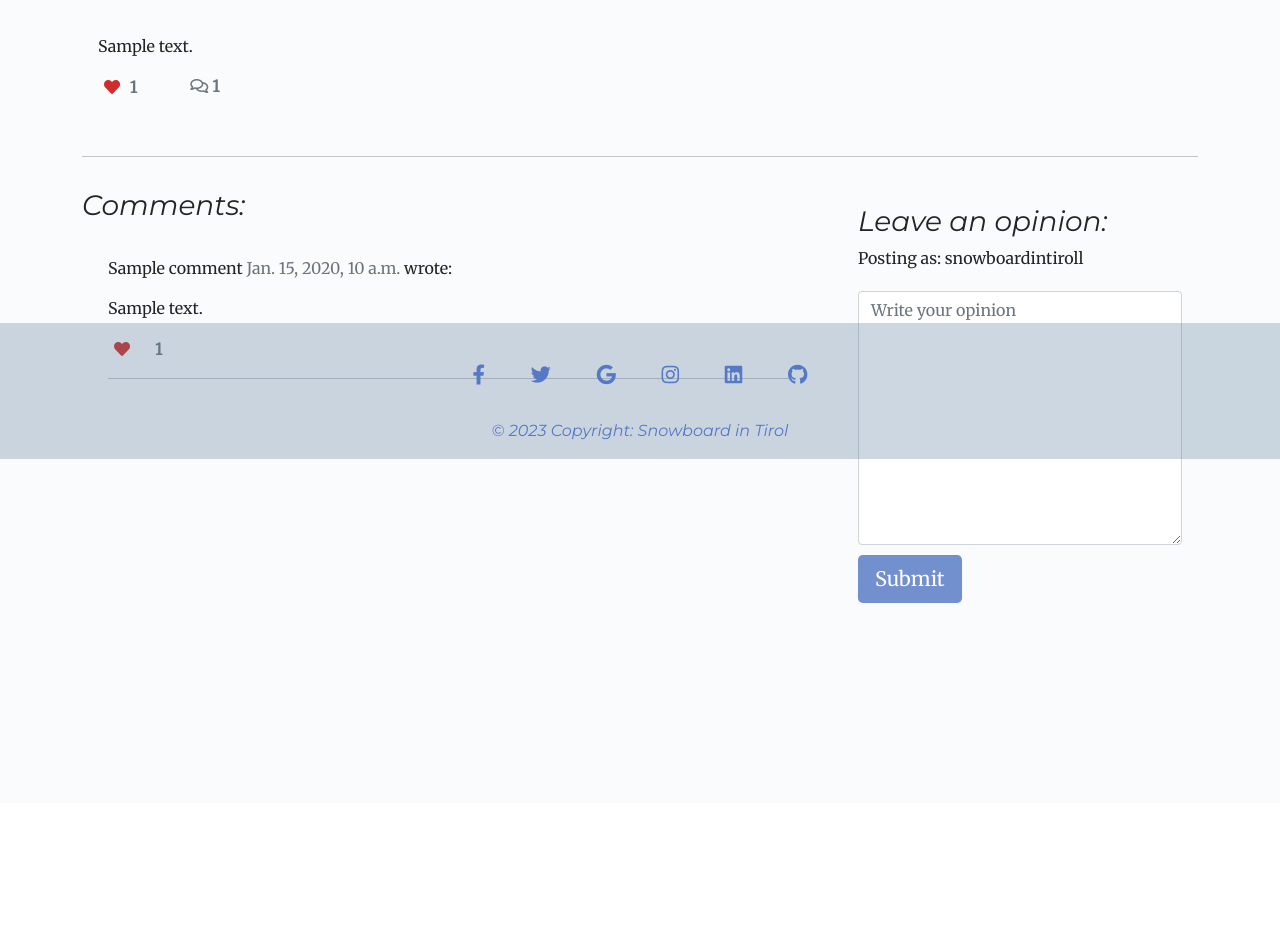
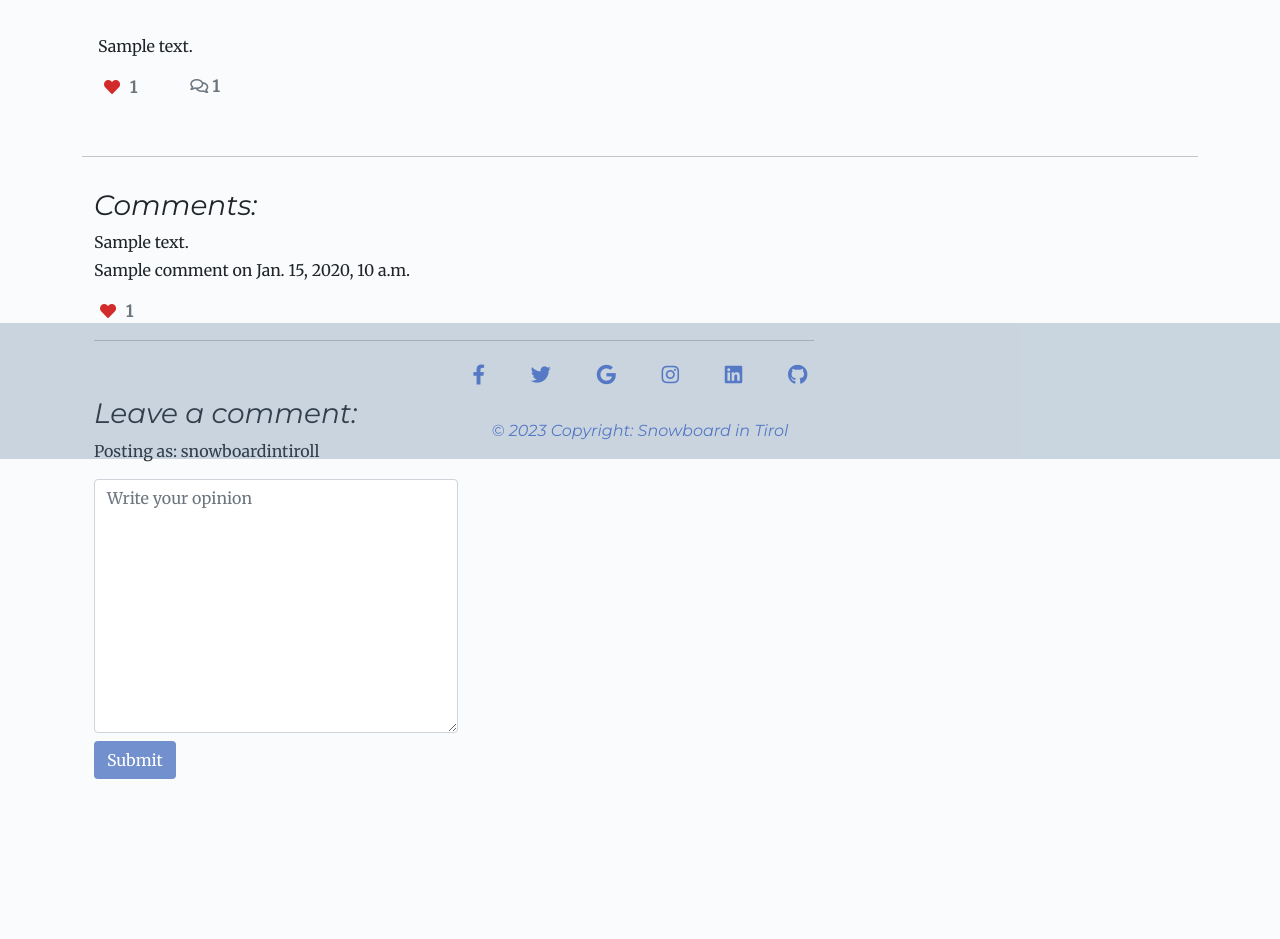
Before and after one commit to FlorinDorneanu/snowboard-in-tirol, a Django app: a page that uses templates/post_detail.html in a window 1280 px wide. Shown: the part 341-1280 px from the top of the page. Before the commit the page ends 944 px from the top, so only its background shows below. Run offline with Django 3.2, Linux system fonts and the light colour scheme; a user stored in the database is signed in; data comes from the database, SQL or seed files in the repository; tables that the repository leaves empty hold one stand-in row (values such as "Sample post"); some libraries are stand-ins or nearby versions.

Commit message:
Build: Implement CRUD functionality for comments and associated css

```diff
--- a/static/css/style.css
+++ b/static/css/style.css
@@ -219,3 +219,13 @@ div.text-center.p-3 {
 .fa-triangle-exclamation {
     font-size: 10em;
 }
+
+.btn.btn-sm.btn-edit {
+    background-color: rgb(60, 151, 60);
+    color: white;
+}
+
+.btn.btn-sm.btn-delete {
+    background-color: rgb(208, 32, 32);
+    color: white;
+}
--- a/templates/post_detail.html
+++ b/templates/post_detail.html
@@ -69,28 +69,27 @@
             <hr>
         </div>
     </div>
+    <div class="container">
         <div class="row">
-        <div class="col-md-8 card mb-4  mt-3 ">
+            <div class="card-container col-lg-8 mb-4 mt-3">
                 <h3>Comments:</h3>
-            <div class="card-body">
-                <!-- We want a for loop inside the empty control tags to iterate through each comment in comments -->
+                <div>
+                {% if comments %}
                     {% for comment in comments %}
-                <div class="comments" style="padding: 10px;">
-                    <p class="font-weight-bold">
-                        <!-- The commenter's name goes here. Check the model if you're not sure what that is -->
-                        {{ comment.name }}
-                        <span class=" text-muted font-weight-normal">
-                            <!-- The comment's created date goes here -->
-                            {{ comment.created_on }}
-                        </span> wrote:
+                        <div class="comments">
+                            <div>
+                                {{ comment.body | linebreaksbr }}
+                            </div>
+                            <div>
+                                <p class="post-icon mt-1">{{ comment.name }} on
+                                    <span>{{ comment.created_on }}</span>
                                 </p>
-                    <!-- The body of the comment goes before the | -->
-                    {{ comment.body | linebreaks }}
+                            </div>
                             {% if user.is_authenticated %}
                             <!-- Start like comment -->
-                           <div class="row comment-likes-section">
-                    <div class="col-1">
+                                        <div class="col-1 ">
                                             <strong>
+                                                {% if user.is_authenticated %}
                                                 <form class="d-inline" action="{% url 'comment_like' comment.id %}" method="POST">
                                                         {% csrf_token %}
                                                         {% if comment.likes.exists %}
@@ -99,56 +98,54 @@
                                                         <button type="submit" class="btn-like"><i class="far fa-heart"></i></button>
                                                         {% endif %}
                                                     </form>
+                                                    {% else %}
+                                                    <span class="text-secondary"><i class="far fa-heart"></i></span>
+                                                    {% endif %}
+                                                    <span class="text-secondary likes-count">{{ comment.likes.count }}</span>
+                                                {% endif %}
                                             </strong>
                                         </div>
-                    <div class="col-1 d-flex align-items-center" style="padding: 0;">
-                        <strong>
-                        <span class="text-secondary likes-count">{{ comment.likes.count }}</span>
-                        </strong>
+                            <!-- End like comment -->
+                        </div>
+                            <div>
+                            {% if comment.name == request.user.username %}
+                                <div class="col-sm mt-1">
+                                    <a class="btn btn-sm btn-edit"
+                                        href="{% url 'edit_comment' post.slug comment.pk %}">Edit</a>
+                                    <a class="btn btn-sm btn-delete"
+                                        href="{% url 'delete_comment' post.slug comment.pk %}">Delete</a>
+                                </div>
+                            {% endif %}
                             </div>
                         </div>
-                    <!-- End like comment -->
+                    <hr>
+                    {% endfor %}
+                {% else %}
+                    <p>No comments yet, be the first to share your experience!</p>
+
+                    {% if not user.is_authenticated %}
+                        <p>
+                            To post a comment, <a class="link" href="{% url 'account_login' %}">log in</a> to our site!<br>
+                            If you do not have an account, please <a class="link" href="{% url 'account_signup' %}">register</a> here.
+                        </p>
                     {% endif %}
-                    <hr>
-                </div>
-                <!-- Our for loop ends here -->
-                {% endfor %}
+
+                {% endif %}
                 </div>
             </div>
-        <div class="col-md-4 card mb-4  mt-3 ">
-            <div class="card-body">
-                {% if commented %}
-                <div class="alert alert-success d-flex align-items-center custom-alert" role="alert" id="msg">
-                    <i class="fas fa-check-circle fa-lg me-2"></i>
-                    <div class="flex-grow-1 me2">
-                        Your comment will be rendered after approval.
+            <div class="card-container col-lg-4 mb-4 mt-3 ">
+            {% if user.is_authenticated %}
+                <h3>Leave a comment:</h3>
+                <p>Posting as: {{ user.username }}</p>
+                <form method="post">
+                    {% csrf_token %}
+                    {{ comment_form | crispy }}
+                    <button type="submit" class="btn btn-signup btn-md mt-2">Submit</button>
+                </form>
             </div>
-                    <button type="button" class="btn-close" data-bs-dismiss="alert" aria-label="Close">
-                    </button>
-
-                </div>
-                {% else %}
-                {% if user.is_authenticated %}
-
-                <h3>Leave an opinion:</h3>
-                <p>Posting as: {{ user.username }}</p>
-                <form method="post" style="margin-top: 1.3em;">
-                    {{ comment_form | crispy }}
-                    {% csrf_token %}
-                    <button type="submit" class="btn btn-signup btn-lg">Submit</button>
-                </form>
-                {% endif %}
             {% endif %}
         </div>
     </div>
 </div>
-</div>
-<script>
-    setTimeout(function () {
-        let messages = document.getElementById("msg");
-        let alert = new bootstrap.Alert(messages);
-        alert.close();
-    }, 3500);
-</script>
 
 {% endblock content %}
```
Lines whose indentation alone changed are shown as unchanged.
